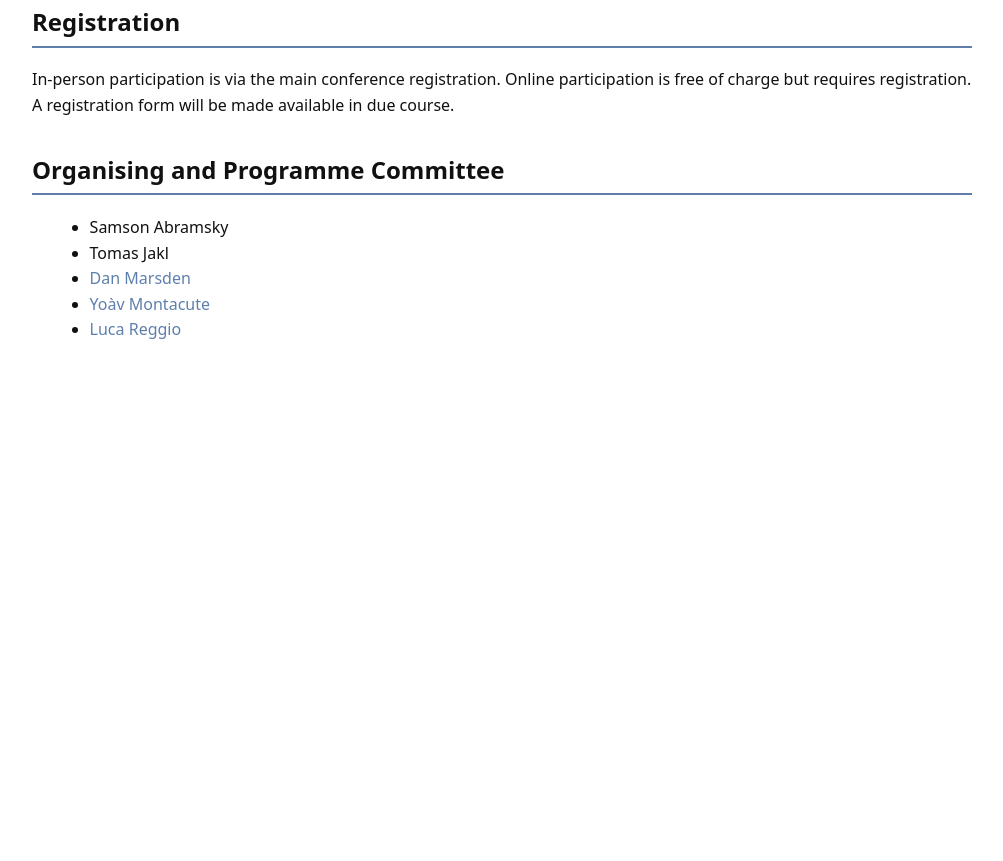
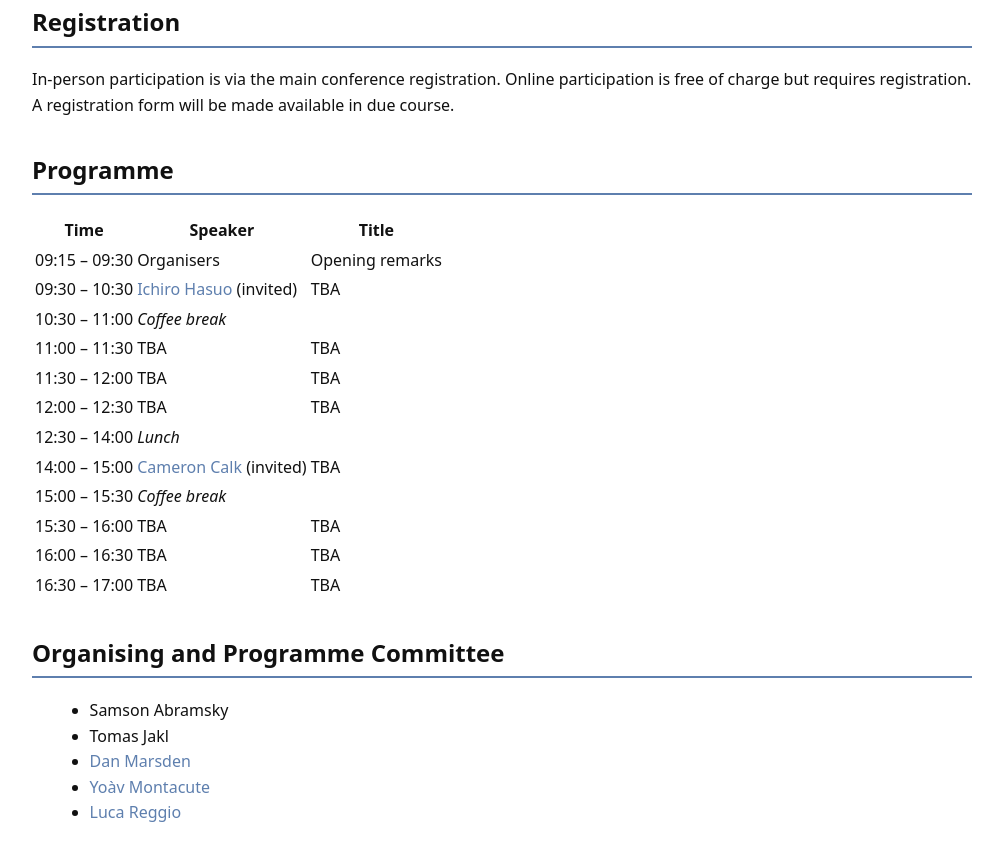
Before and after one commit to StructureMeetsPower/structuremeetspower.github.io, a plain HTML site: page SmP2026/index.html in a window 1280 px wide. Shown: the part 1339-2200 px from the top of the page, without its empty margins (138-1141 px from the left). Before the commit the page ends 1734 px from the top, so only its background shows below. Drawn offline with Linux system fonts and the light colour scheme.

Commit message:
Update index.html

```diff
--- a/SmP2026/index.html
+++ b/SmP2026/index.html
@@ -115,6 +115,78 @@ slides. </p>
       </section>
 
       <section>
+  <h2>Programme</h2>
+  <table class="programme-table">
+    <thead>
+      <tr>
+        <th>Time</th>
+        <th>Speaker</th>
+        <th>Title</th>
+      </tr>
+    </thead>
+    <tbody>
+      <tr>
+        <td>09:15 – 09:30</td>
+        <td>Organisers</td>
+        <td>Opening remarks</td>
+      </tr>
+      <tr>
+        <td>09:30 – 10:30</td>
+        <td><a href="https://group-mmm.org/~ichiro/">Ichiro Hasuo</a> (invited)</td>
+        <td>TBA</td>
+      </tr>
+      <tr>
+        <td>10:30 – 11:00</td>
+        <td colspan="2"><em>Coffee break</em></td>
+      </tr>
+      <tr>
+        <td>11:00 – 11:30</td>
+        <td>TBA</td>
+        <td>TBA</td>
+      </tr>
+      <tr>
+        <td>11:30 – 12:00</td>
+        <td>TBA</td>
+        <td>TBA</td>
+      </tr>
+      <tr>
+        <td>12:00 – 12:30</td>
+        <td>TBA</td>
+        <td>TBA</td>
+      </tr>
+      <tr>
+        <td>12:30 – 14:00</td>
+        <td colspan="2"><em>Lunch</em></td>
+      </tr>
+      <tr>
+        <td>14:00 – 15:00</td>
+        <td><a href="https://ccalk.github.io">Cameron Calk</a> (invited)</td>
+        <td>TBA</td>
+      </tr>
+      <tr>
+        <td>15:00 – 15:30</td>
+        <td colspan="2"><em>Coffee break</em></td>
+      </tr>
+      <tr>
+        <td>15:30 – 16:00</td>
+        <td>TBA</td>
+        <td>TBA</td>
+      </tr>
+      <tr>
+        <td>16:00 – 16:30</td>
+        <td>TBA</td>
+        <td>TBA</td>
+      </tr>
+      <tr>
+        <td>16:30 – 17:00</td>
+        <td>TBA</td>
+        <td>TBA</td>
+      </tr>
+    </tbody>
+  </table>
+</section>
+
+      <section>
         <h2>Organising and Programme Committee</h2>
         <ul>
           <li>Samson Abramsky</li>
```
